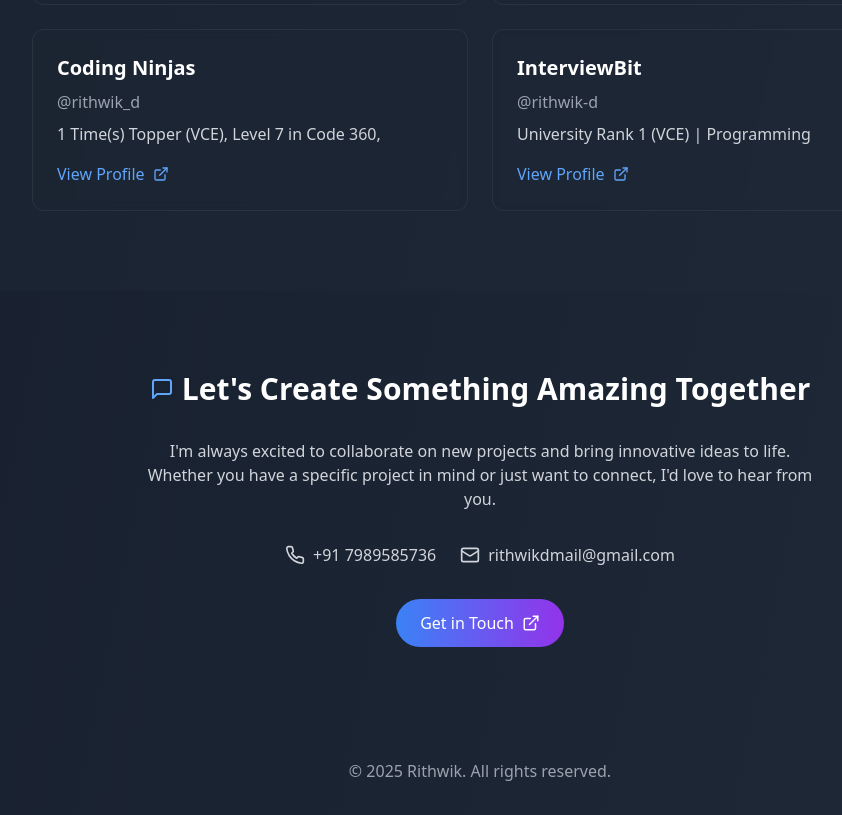
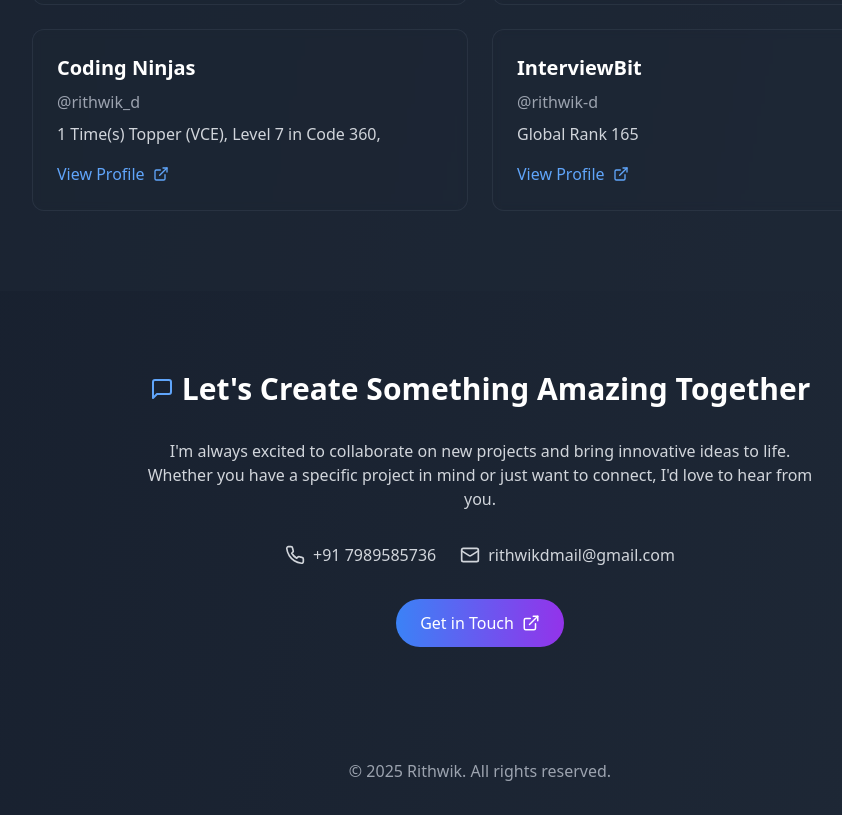
Before and after one commit to DRithwik/My-Portfolio, a React (Vite) app: page / in a window 1280 px wide. Shown: the part 5677-6492 px from the top of the page, without its empty margins (160-1002 px from the left). Built offline with nearby package versions, Linux system fonts and the light colour scheme.

Commit message:
Update CodingPlatforms.tsx

```diff
--- a/src/components/CodingPlatforms.tsx
+++ b/src/components/CodingPlatforms.tsx
@@ -37,7 +37,7 @@
       name: 'InterviewBit',
       username: 'rithwik-d',
       url: 'https://www.interviewbit.com/profile/rithwik-d/',
-      achievements: 'University Rank 1 (VCE) | Programming'
+      achievements: 'Global Rank 165'
     }
   ];
 
```
